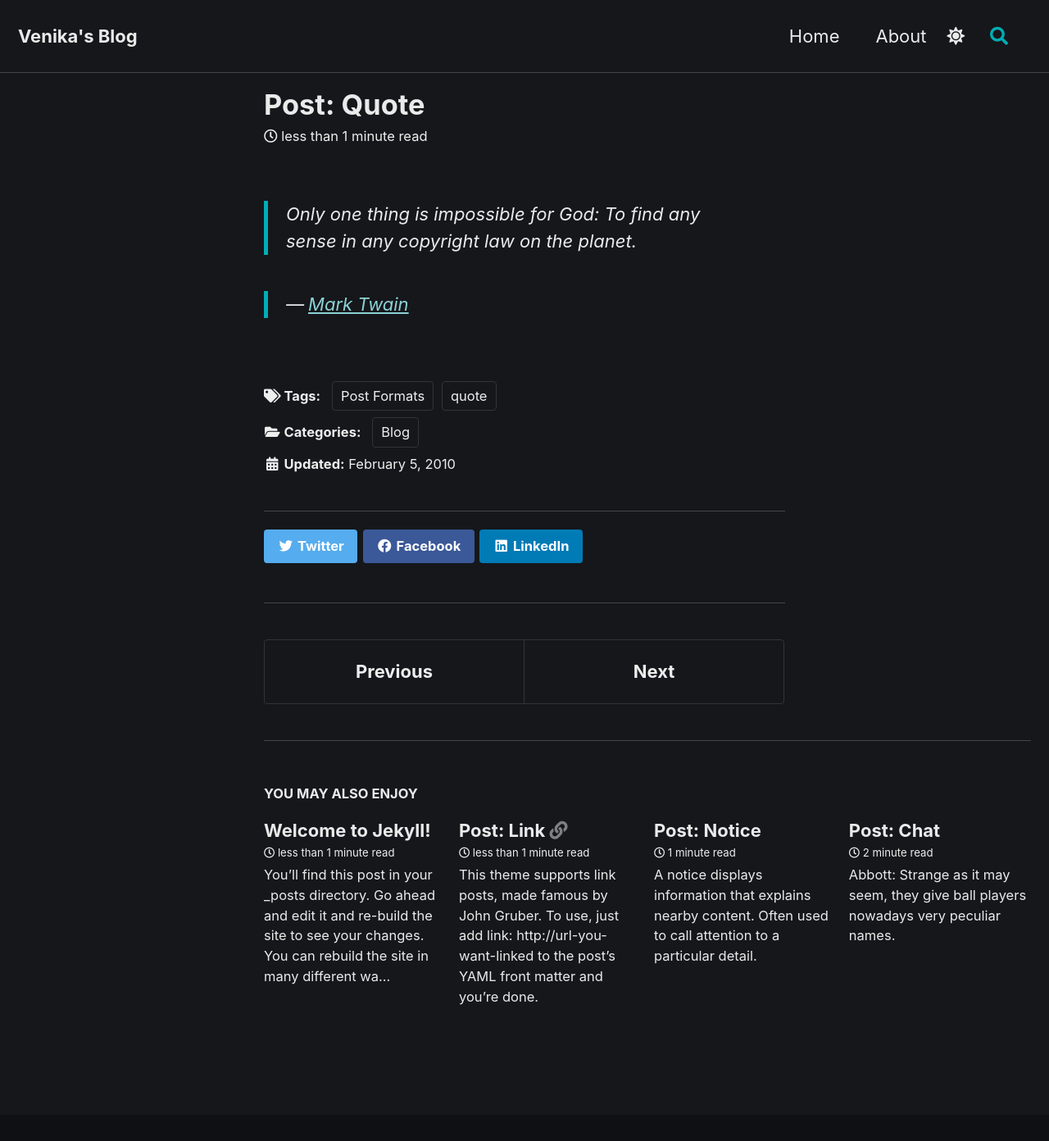
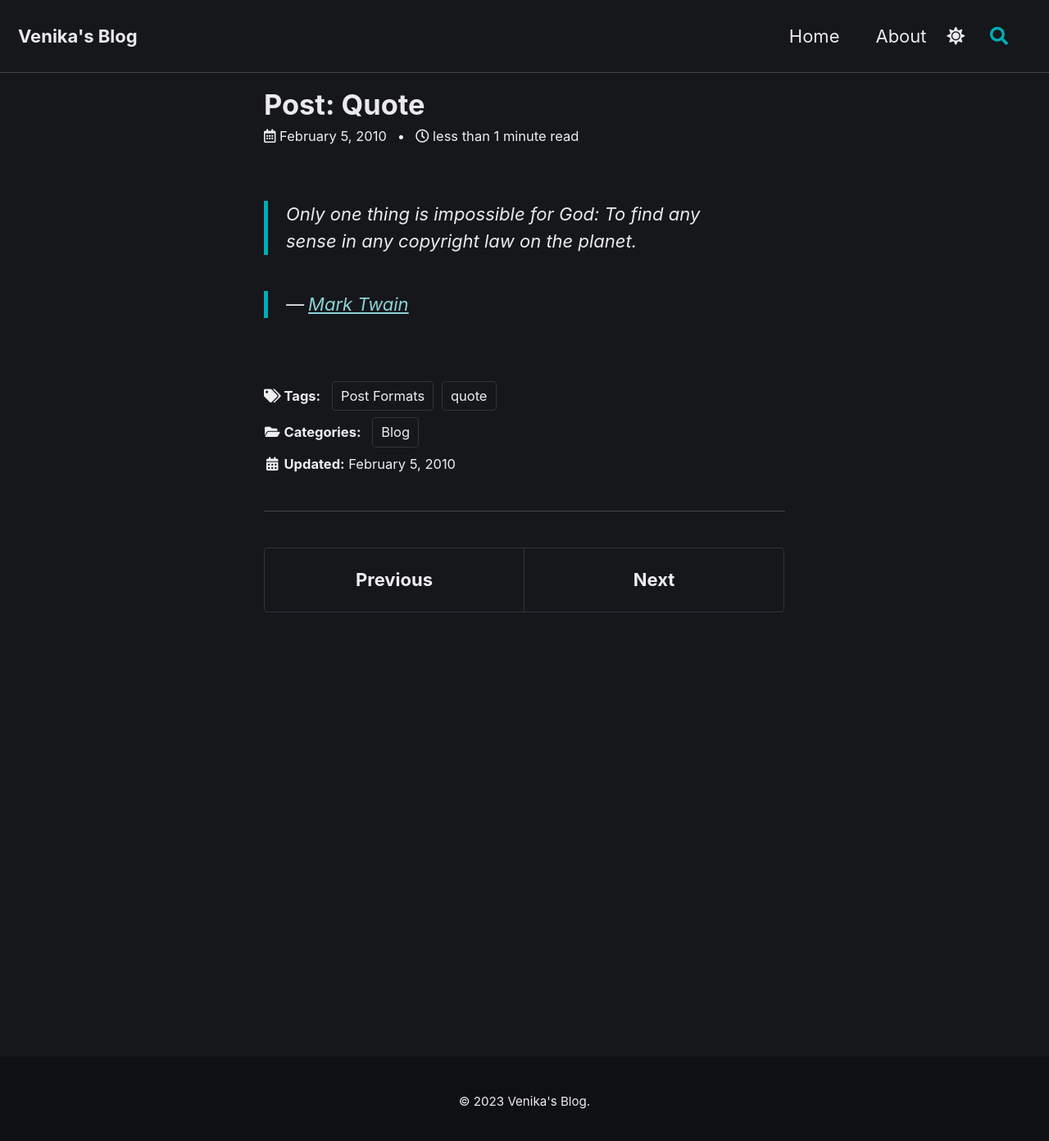
Before and after one commit to Venika/blog, a Jekyll site: the page built from _posts/2010-02-05-post-quote.md, in a window 1280 px wide and 1400 px high. Shown: the top 1392 px of the window at 82% size. Built offline with Jekyll 4.4.1, drawn with Linux system fonts in a browser that asks for light colours; cached includes are drawn as plain includes; some of the changed lines change nothing that is shown.

Commit message:
config changes

```diff
--- a/_config.yml
+++ b/_config.yml
@@ -23,6 +23,10 @@ github_username: username
 minimal_mistakes_skin: "dark"
 minimal_mistakes_skin2: "default"
 search: true
+
+atom_feed:
+  path                   : # blank (default) uses feed.xml
+  hide                   : true
 
 # Build settings
 markdown: kramdown
@@ -95,11 +99,12 @@ defaults:
       type: posts
     values:
       layout: single
+      show_date: true
       author_profile: false
       read_time: true
-      comments: true
-      share: true
-      related: true
+      comments: false
+      share: false
+      related: false
   # _pages
   - scope:
       path: "_pages"
```
